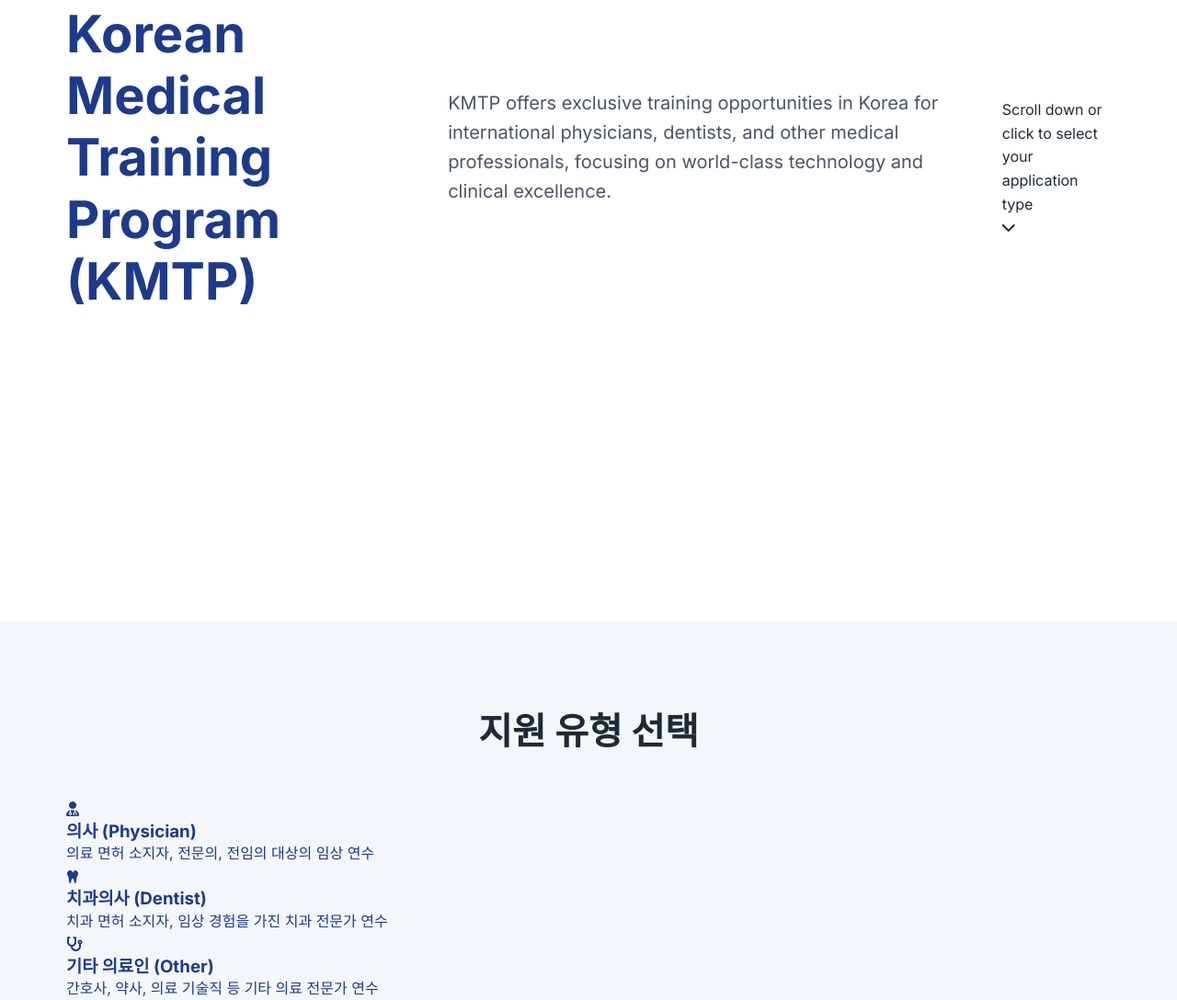
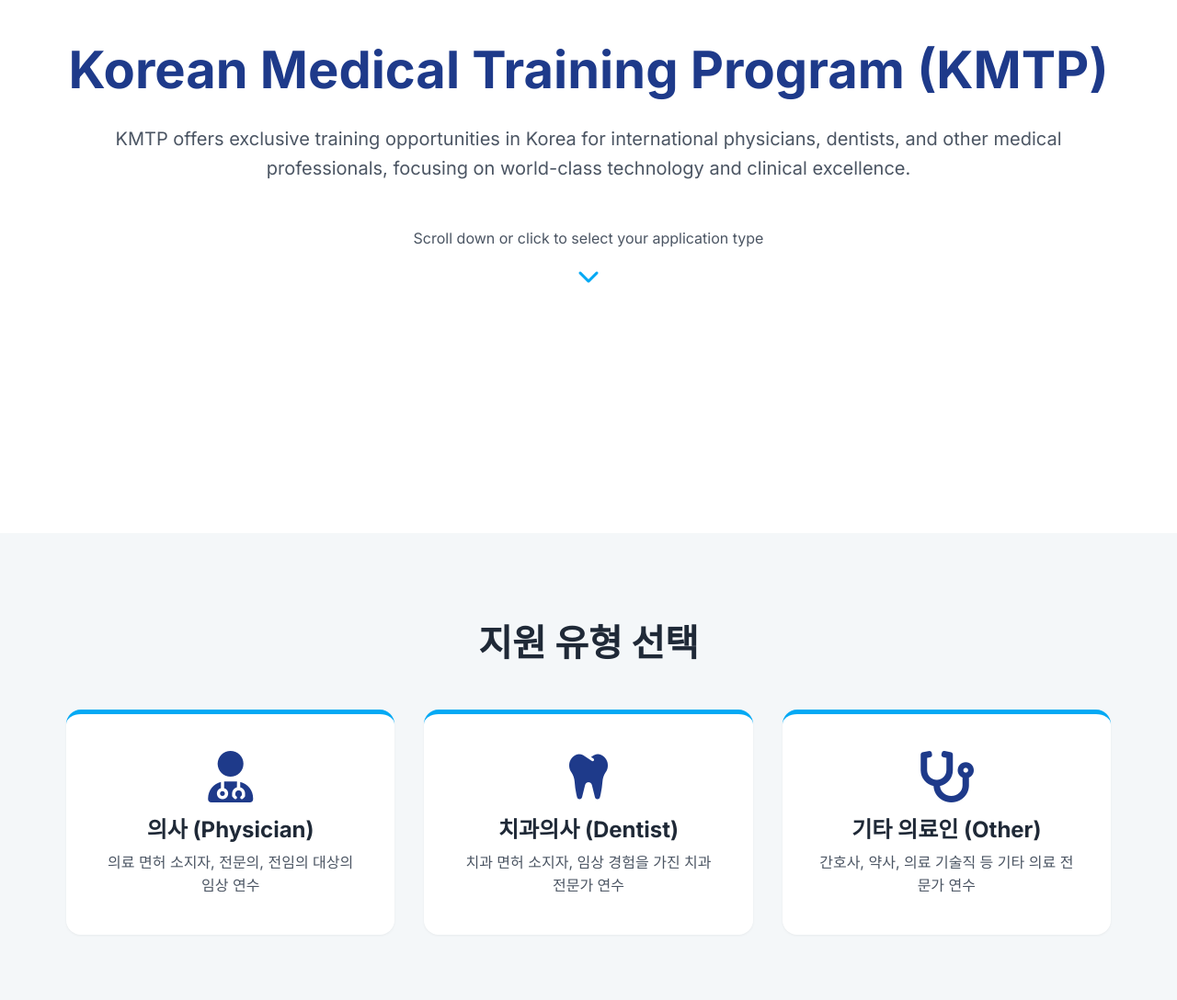
Before and after one commit to tttwww43/mtp_test2, a plain HTML site: page index.html in a window 1280 px wide. Shown: the part 220-1308 px from the top of the page at 92% size. Drawn offline with Linux system fonts and the light colour scheme.

Commit message:
Update style.css

```diff
--- a/style.css
+++ b/style.css
@@ -1,5 +1,5 @@
 /* ========================================================= */
-/* 1. CSS 변수 및 애니메이션 키프레임 (업그레이드) */
+/* 1. CSS 변수 및 애니메이션 키프레임 (KMTP 청색 + 인터랙티브) */
 /* ========================================================= */
 :root {
     --primary-color: #1e3a8a; /* 깊은 전문적인 블루 (메인 색상) */
@@ -21,7 +21,7 @@
 
     --shadow-light: 0 1px 3px rgba(0, 0, 0, 0.05);
     --shadow-medium: 0 4px 10px rgba(0, 0, 0, 0.08);
-    --shadow-heavy: 0 10px 20px rgba(0, 0, 0, 0.15); /* 더 입체적인 그림자 */
+    --shadow-heavy: 0 10px 20px rgba(0, 0, 0, 0.15); /* 호버 시 입체적인 그림자 */
     --shadow-xl: 0 20px 40px rgba(0, 0, 0, 0.2);
 
     --border-radius: 8px;
@@ -45,11 +45,10 @@
 
 /* 마우스 호버 시 펄스 효과 키프레임 */
 @keyframes pulse {
-    0% { transform: scale(1); opacity: 1; }
-    50% { transform: scale(1.05); opacity: 0.8; }
-    100% { transform: scale(1); opacity: 1; }
+    0% { opacity: 1; }
+    50% { opacity: 0.8; }
+    100% { opacity: 1; }
 }
-
 
 /* ========================================================= */
 /* 2. 전역 스타일 및 타이포그래피 */
@@ -233,7 +232,7 @@ main section {
 .btn-primary:hover {
     background: var(--secondary-color);
     box-shadow: var(--shadow-medium);
-    transform: translateY(-3px); /* 1px 더 크게 들어올림 */
+    transform: translateY(-3px);
 }
 
 .btn-secondary {
@@ -265,54 +264,102 @@ main section {
 /* 5. 메인 페이지 (index.html) 스타일 */
 /* ========================================================= */
 
-/* Hero 섹션 */
-.hero {
+/* Hero Landing (Full-Screen UX) */
+.hero-landing {
     background: var(--background-white);
-    padding: 8rem 0 6rem 0;
+    display: flex;
+    align-items: center;
+    justify-content: center;
+    text-align: center;
+    padding-top: 0;
+    padding-bottom: 0;
+    cursor: pointer; /* 클릭 유도 */
+    margin-top: -6rem; /* 헤더 공간 메움 */
 }
 
-.hero .container {
-    display: flex;
-    align-items: center;
-    gap: 4rem;
-}
-
-.hero-content {
-    flex: 1;
-}
-
-.hero-title {
+.hero-landing .hero-title {
     font-size: 3.5rem;
     margin-bottom: 1.5rem;
     color: var(--primary-color);
-    -webkit-text-fill-color: initial;
-    background-clip: initial;
+    /* 애니메이션 지연을 위해 transition 제거 */
+    transition: none;
 }
 
-.hero-description {
+.hero-landing .hero-description {
     font-size: 1.25rem;
     color: var(--text-secondary);
     margin-bottom: 2.5rem;
+    transition: none;
 }
 
-.hero-buttons {
-    display: flex;
-    gap: 1rem;
+.hero-scroll-cue {
+    margin-top: 3rem;
+    color: var(--text-secondary);
+    transition: none;
 }
 
-.hero-image {
-    flex: 1;
-    text-align: center;
+.scroll-down-icon {
+    display: block;
+    font-size: 1.5rem;
+    margin-top: 1rem;
+    color: var(--secondary-color);
+    animation: pulse 1.5s infinite; /* 펄스 효과 적용 */
 }
 
-.hero-image i {
-    font-size: 10rem;
-    color: var(--secondary-color);
-    opacity: 0.7;
-    animation: none;
+/* Application Selection Section */
+.application-selection {
+    padding-top: 6rem;
+    padding-bottom: 6rem;
+    background-color: var(--background-light);
 }
 
-/* Features 섹션 */
+.selection-grid {
+    display: grid;
+    grid-template-columns: repeat(auto-fit, minmax(300px, 1fr));
+    gap: 2rem;
+    margin-top: 3rem;
+}
+
+.selection-card {
+    display: block;
+    background-color: var(--background-white);
+    padding: 2.5rem;
+    border-radius: var(--border-radius-large);
+    box-shadow: var(--shadow-light);
+    border-top: 5px solid var(--secondary-color);
+    text-align: center;
+    transition: var(--transition);
+}
+
+.selection-card:hover {
+    box-shadow: var(--shadow-heavy);
+    transform: translateY(-8px);
+    border-top-color: var(--primary-color);
+}
+
+.selection-icon {
+    font-size: 3.5rem;
+    color: var(--primary-color);
+    margin-bottom: 1rem;
+    transition: var(--transition);
+}
+
+.selection-card:hover .selection-icon {
+    color: var(--secondary-color);
+}
+
+.selection-title {
+    font-size: 1.5rem;
+    margin-bottom: 0.5rem;
+    color: var(--text-primary);
+}
+
+.selection-description {
+    color: var(--text-secondary);
+}
+
+
+/* Features Section (Original) */
 .features-grid {
     display: grid;
     grid-template-columns: repeat(auto-fit, minmax(300px, 1fr));
@@ -329,18 +376,16 @@ main section {
 }
 
 .feature-card:hover {
-    box-shadow: var(--shadow-heavy); /* 호버 시 그림자 강하게 */
-    transform: translateY(-8px); /* 더 높이 들어올림 */
+    box-shadow: var(--shadow-heavy);
+    transform: translateY(-8px);
     border-color: var(--secondary-color);
 }
 
 .feature-icon {
     font-size: 2.5rem;
     color: var(--secondary-color);
-    -webkit-text-fill-color: initial;
-    background-clip: initial;
     margin-bottom: 1rem;
-    animation: pulse 4s infinite ease-in-out; /* 은은한 펄스 효과 추가 */
+    animation: pulse 4s infinite ease-in-out;
 }
 
 .feature-title {
@@ -369,12 +414,8 @@ main section {
     font-size: 3rem;
     font-weight: 700;
     color: var(--primary-color);
-    -webkit-text-fill-color: initial;
-    background-clip: initial;
     line-height: 1;
     margin-bottom: 0.5rem;
-
-    /* 숫자 카운트업 효과를 위해 애니메이션 준비 (JS와 함께 사용) */
     transition: color 0.5s;
 }
 
@@ -728,7 +769,7 @@ main section {
 
 .benefit-card:hover {
     box-shadow: var(--shadow-medium);
-    transform: translateY(-5px); /* 살짝 더 들어올림 */
+    transform: translateY(-5px);
 }
 
 .benefit-icon {
@@ -1063,4 +1104,9 @@ main section {
     .footer-content {
         flex-direction: column;
     }
+
+    /* Application Selection */
+    .selection-grid {
+        grid-template-columns: 1fr;
+    }
 }
```
